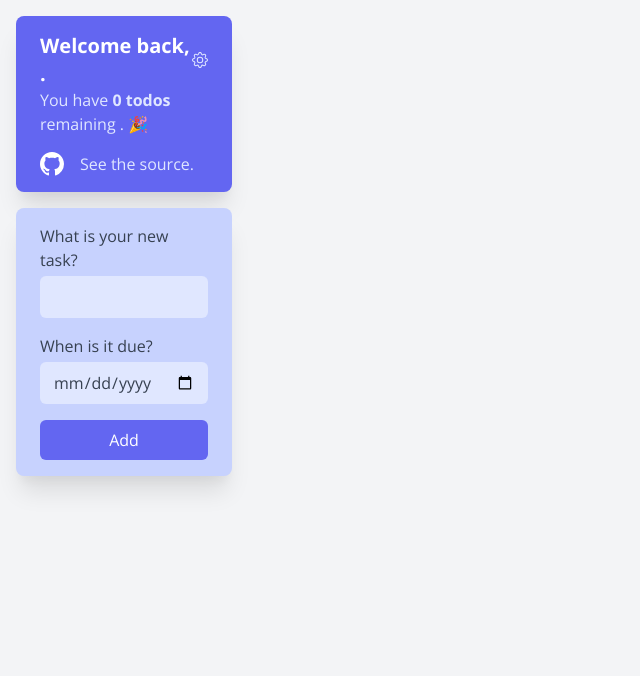
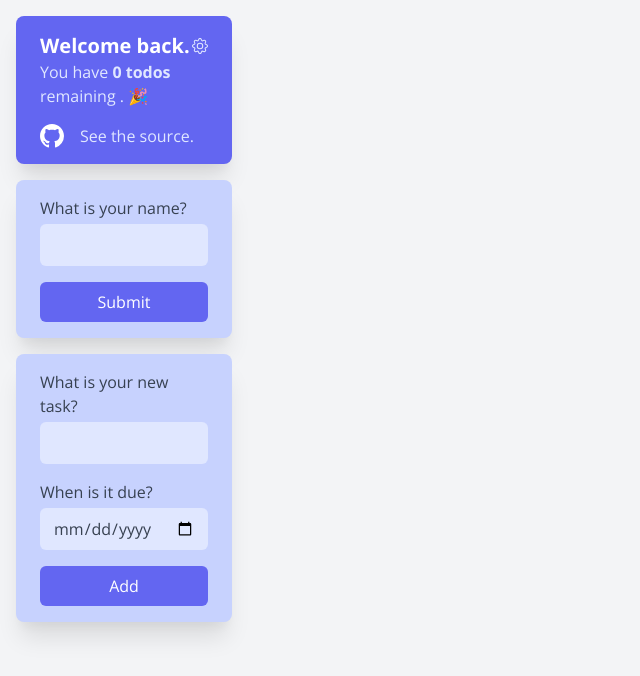
Before and after one commit to he1d1/to-doot-list, a Svelte app: page / in a window 1280 px wide. Shown: the top 676 px of the page, without its empty margins (0-640 px from the left). Built offline with nearby package versions, Linux system fonts and the light colour scheme.

Commit message:
Made `name != null` into `name.length !== 0`

```diff
--- a/src/App.svelte
+++ b/src/App.svelte
@@ -16,7 +16,8 @@
         todos.push(new Todo(tasks[index], new Date(dates[index])))
     }
 
-    let settingsOpen: boolean = name == null
+    let settingsOpen: boolean = name.length === 0
+    console.log(settingsOpen)
 
     const cols = 6
 
@@ -50,7 +51,7 @@
                     <div>
                         <div class="flex">
                             <h2 class="text-white flex-1">
-                                Welcome back{name != null ? `, ${name}` : ""}.
+                                Welcome back{name.length !== 0 ? `, ${name}` : ""}.
                             </h2>
                             <svg on:click={() => settingsOpen = !settingsOpen} xmlns="http://www.w3.org/2000/svg"
                                  width="16" height="16" fill="currentColor" class="bi bi-gear my-auto"
```
